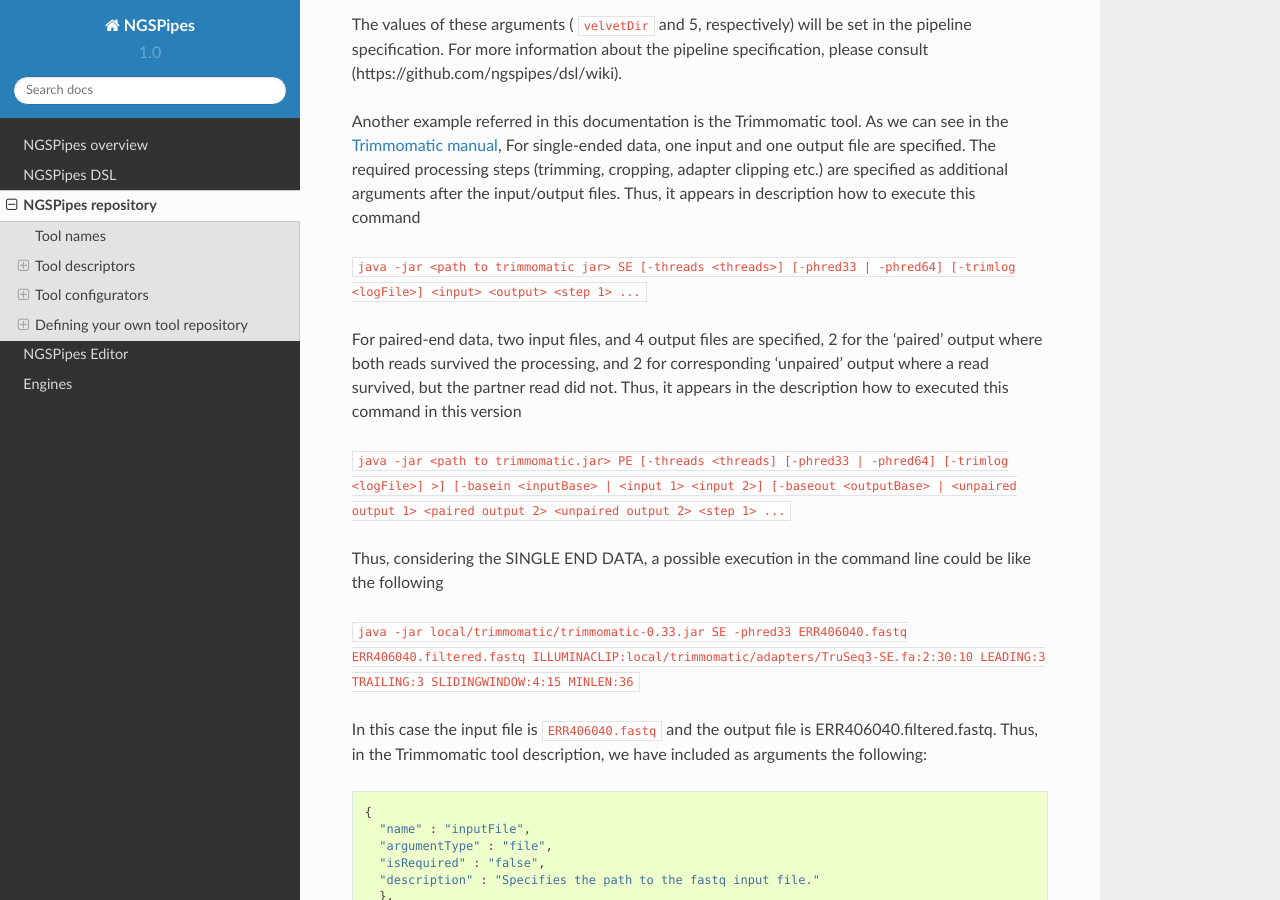
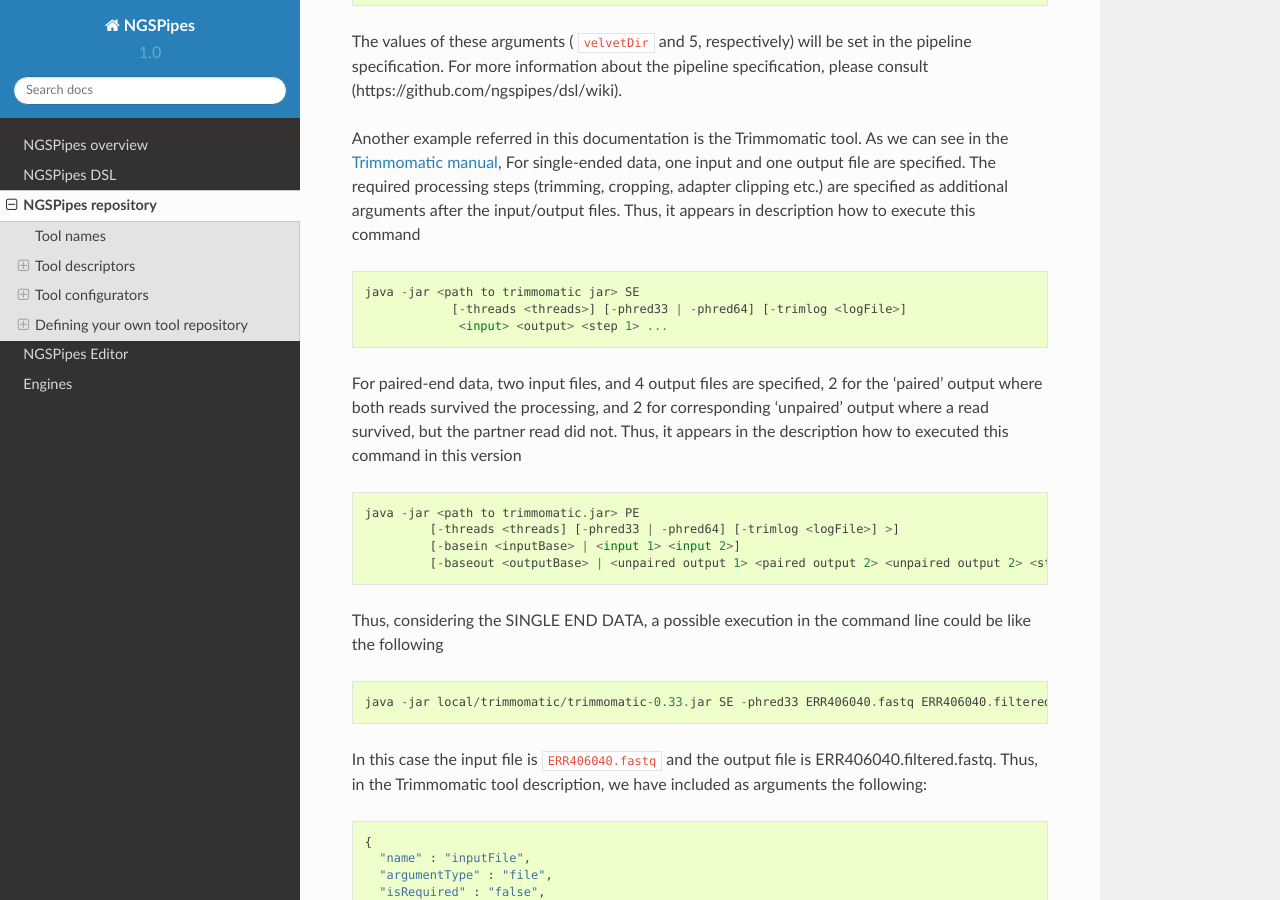
Before and after one commit to ngspipes/main, a Sphinx documentation site: the page built from docs/ToolsRepository.md, in a window 1280 px wide and 900 px high, scrolled down 7005 px. Built offline with Sphinx 7.4.7 and the Read the Docs theme 2.0.0, drawn with Linux system fonts in a browser that asks for light colours; some of the changed lines change nothing that is shown; some of the changed text lies outside the part shown.

Commit message:
Changing toolsRepository.md

````diff
--- a/docs/ToolsRepository.md
+++ b/docs/ToolsRepository.md
@@ -69,7 +69,7 @@
                   "type": "object",
                   "properties": {
                     "name": {"type": "string" },
-                    "argumentType": {"type": {
+                    "argumentType": {"type":                     {
                              "enum": ["int","file","string","double","directory"]}},
                     "isRequired": {"type": { "enum": ["true","false"]} },
                     "description": { "type": "string" }
@@ -243,7 +243,8 @@
    "name" : "-cov_cutoff",
    "argumentType" : "float",
    "isRequired" : "false",
-   "description" : "remove coverage nodes AFTER tour bus or allow the system to infer it (default no removal)"
+   "description" : "remove coverage nodes
+                 AFTER tour bus or allow the system to infer it (default no removal)"
 },
 ```
 And, since the output directory produces output files the produced output is `directory_dependent` as we can see in section "Output descriptions" within this section, the JSON object for defining the outputs of `velvetg` command starts with
@@ -273,15 +274,26 @@
 For single-ended data, one input and one output file are specified. The required processing steps (trimming, cropping, adapter clipping etc.) are specified as additional arguments after the input/output files.
 Thus, it appears in description how to execute this command
 
-` java -jar <path to trimmomatic jar> SE [-threads <threads>] [-phred33 | -phred64] [-trimlog <logFile>] <input> <output> <step 1> ... `
+```
+java -jar <path to trimmomatic jar> SE
+            [-threads <threads>] [-phred33 | -phred64] [-trimlog <logFile>]
+             <input> <output> <step 1> ...
+```
 
 For paired-end data, two input files, and 4 output files are specified, 2 for the 'paired' output where both reads survived the processing, and 2 for corresponding 'unpaired' output where a read survived, but the partner read did not. Thus, it appears in the description how to executed this command in this version
 
-` java -jar <path to trimmomatic.jar> PE [-threads <threads] [-phred33 | -phred64] [-trimlog <logFile>] >] [-basein <inputBase> | <input 1> <input 2>] [-baseout <outputBase> | <unpaired output 1> <paired output 2> <unpaired output 2> <step 1> ... `
+```
+java -jar <path to trimmomatic.jar> PE
+         [-threads <threads] [-phred33 | -phred64] [-trimlog <logFile>] >]
+         [-basein <inputBase> | <input 1> <input 2>]
+         [-baseout <outputBase> | <unpaired output 1> <paired output 2> <unpaired output 2> <step 1> ...
+```
 
 Thus, considering the SINGLE END DATA, a possible execution in the command line could be like the following
 
-`java -jar local/trimmomatic/trimmomatic-0.33.jar SE -phred33 ERR406040.fastq ERR406040.filtered.fastq ILLUMINACLIP:local/trimmomatic/adapters/TruSeq3-SE.fa:2:30:10 LEADING:3 TRAILING:3 SLIDINGWINDOW:4:15 MINLEN:36 `
+```
+java -jar local/trimmomatic/trimmomatic-0.33.jar SE -phred33 ERR406040.fastq ERR406040.filtered.fastq ILLUMINACLIP:local/trimmomatic/adapters/TruSeq3-SE.fa:2:30:10 LEADING:3 TRAILING:3 SLIDINGWINDOW:4:15 MINLEN:36
+```
 
 In this case the input file is `ERR406040.fastq` and the output file is ERR406040.filtered.fastq. Thus, in the Trimmomatic tool description, we have included as arguments the following:
 
````
